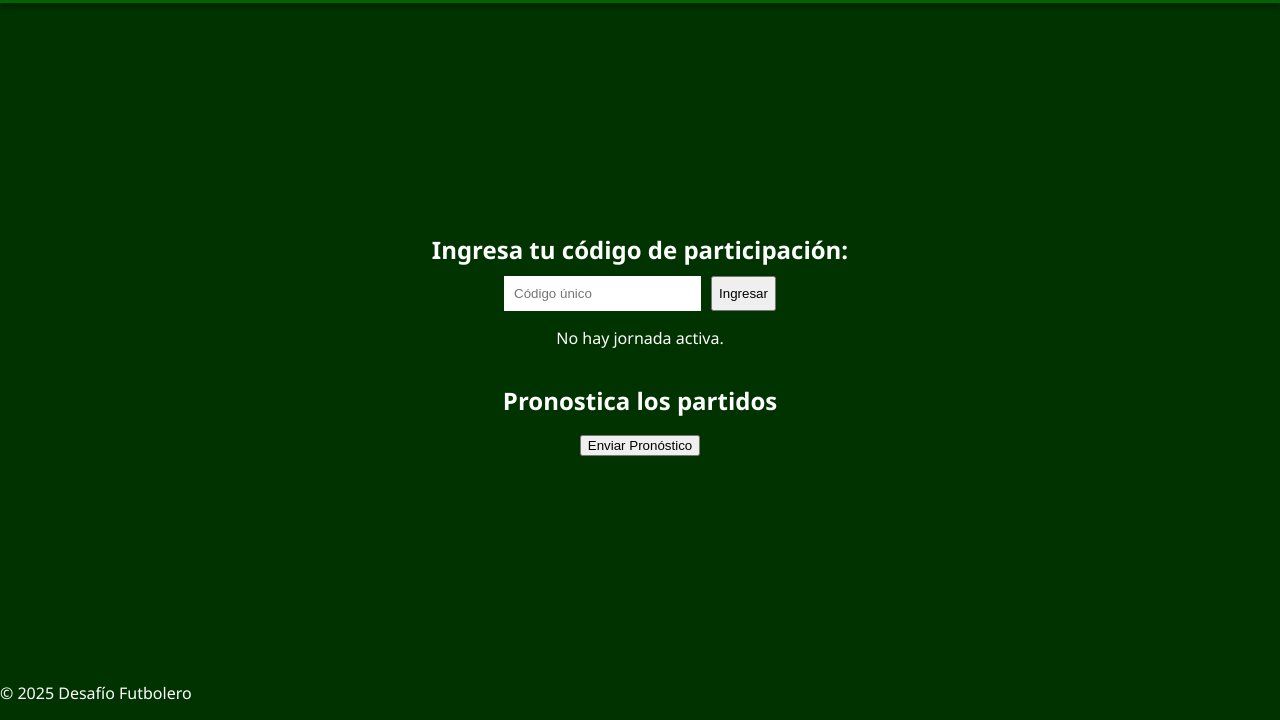
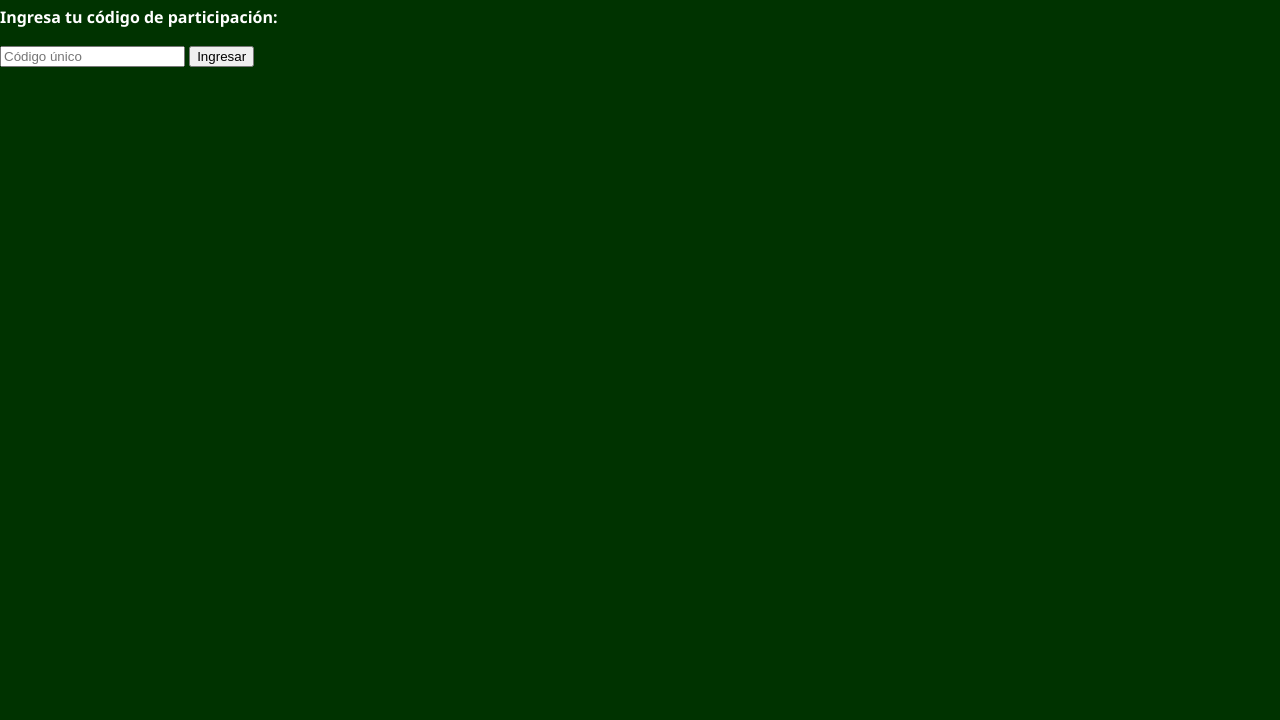
Before and after one commit to santiagouribe880/desafio-futbolero, a plain HTML site: page index.html in a window 1280 px wide. Shown: the part 80-800 px from the top of the page. Drawn offline with Linux system fonts and the light colour scheme.

Commit message:
Update index.html

```diff
--- a/index.html
+++ b/index.html
@@ -1,44 +1,29 @@
 <!DOCTYPE html>
 <html lang="es">
 <head>
-  <meta charset="UTF-8" />
-  <meta name="viewport" content="width=device-width, initial-scale=1.0" />
-  <title>Desafío Futbolero</title>
-  <link rel="stylesheet" href="style.css" />
+    <meta charset="UTF-8">
+    <meta name="viewport" content="width=device-width, initial-scale=1.0">
+    <title>Desafío Futbolero</title>
+    <link rel="stylesheet" href="style.css">
 </head>
 <body>
-  <header>
-    <h1>Desafío Futbolero</h1>
-  </header>
+    <div class="container">
+        <h1>Desafío Futbolero</h1>
 
-  <main>
-    <!-- Sección de ingreso de código -->
-    <section class="login-section" id="loginSection">
-      <h2>Ingresa tu código de participación:</h2>
-      <div class="login-box">
-        <input type="text" id="codeInput" placeholder="Código único" />
-        <button id="validateBtn">Ingresar</button>
-      </div>
-      <p id="accessMsg" class="msg"></p>
-    </section>
+        <div id="login-section">
+            <p><strong>Ingresa tu código de participación:</strong></p>
+            <input type="text" id="codigoInput" placeholder="Código único">
+            <button onclick="validarCodigo()">Ingresar</button>
+            <p id="estadoJornada"></p>
+        </div>
 
-    <!-- Sección visible cuando la jornada está activa -->
-    <section id="jornadaCard" class="hidden">
-      <h2>Pronostica los partidos</h2>
-      <p id="acumuladoText" class="acumulado"></p>
+        <div id="pronostico-section" style="display:none;">
+            <h2>Pronostica los partidos</h2>
+            <form id="formPronostico"></form>
+            <button id="enviarPronostico" onclick="enviarPronostico()">Enviar Pronóstico</button>
+        </div>
+    </div>
 
-      <form id="pronForm">
-        <div id="matchesContainer" class="matches"></div>
-        <input type="hidden" id="playerCodeHidden" />
-        <button type="submit" class="btn-enviar">Enviar Pronóstico</button>
-      </form>
-    </section>
-  </main>
-
-  <footer>
-    <p>© 2025 Desafío Futbolero</p>
-  </footer>
-
-  <script src="main.js"></script>
+    <script src="main.js"></script>
 </body>
 </html>
```
